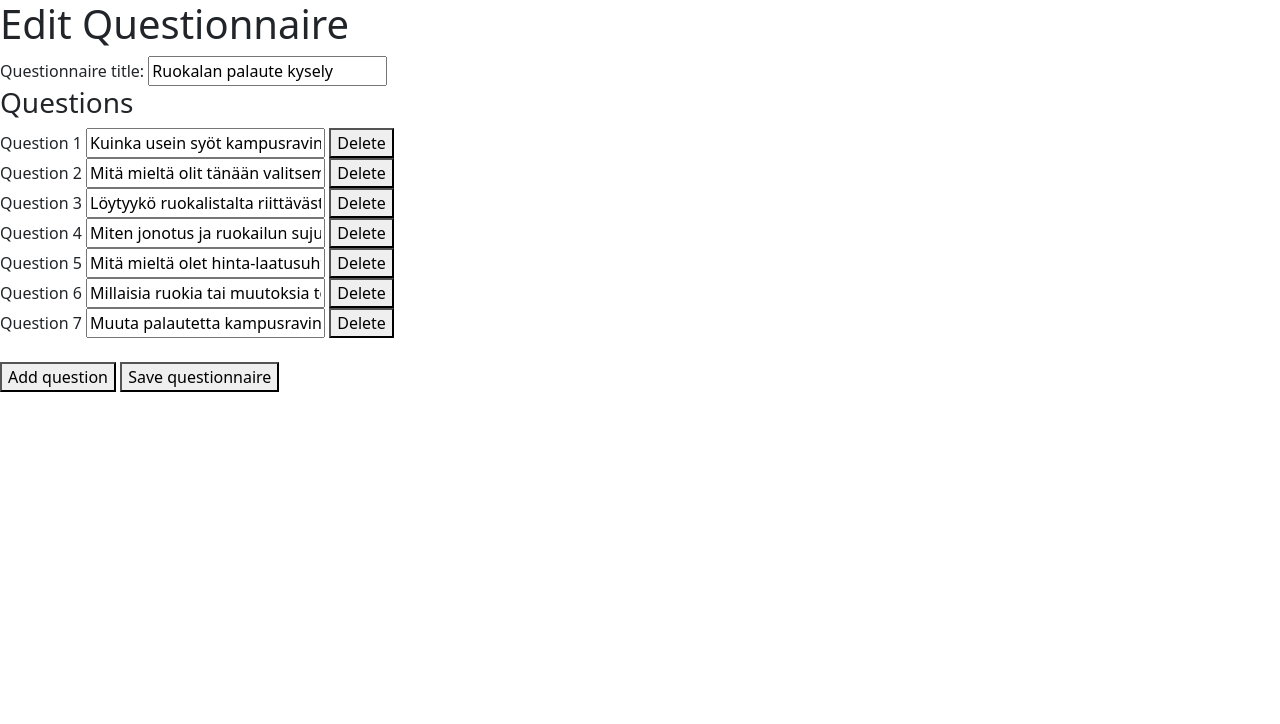
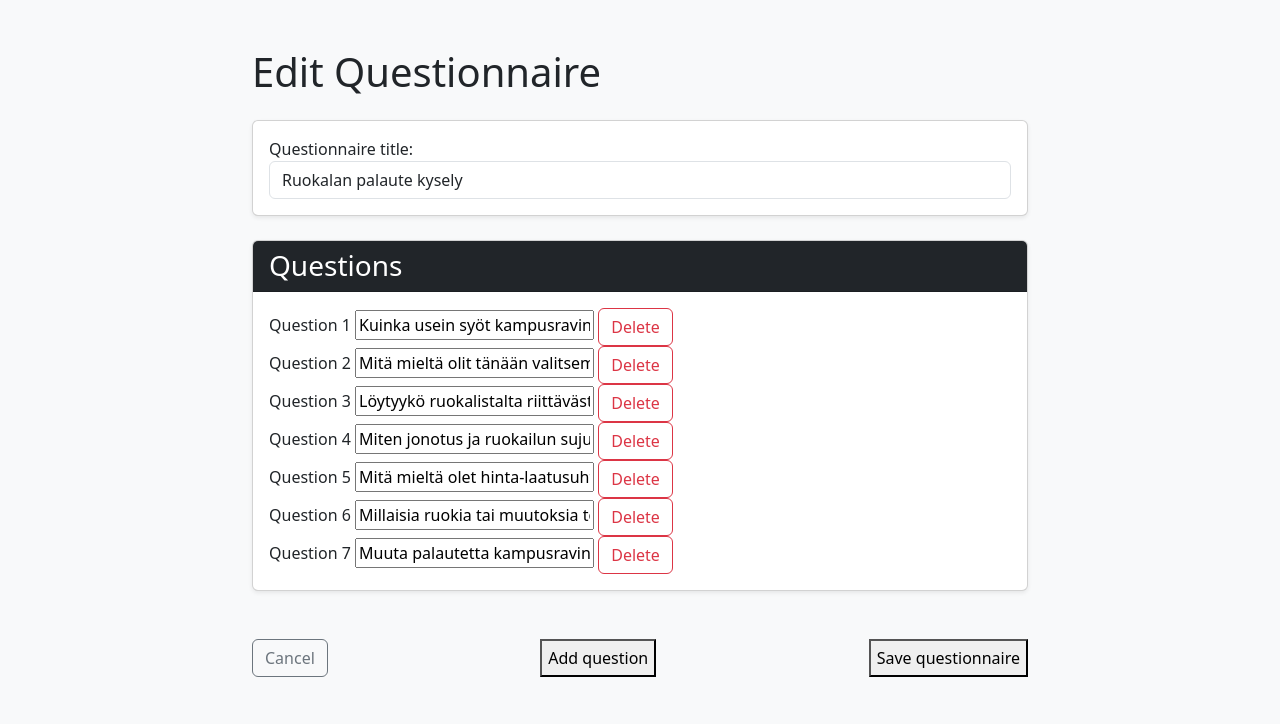
Before and after one commit to 404-Tiimi/Backend, a Spring Boot app: page /edit/1 in a window 1280 px wide. Shown: the top 724 px of the page. Run offline with Spring Boot 4, Linux system fonts and the light colour scheme; data comes from the database, SQL or seed files in the repository; some of the project's set-up classes (security, data sources, template engines, error pages and the like) are left out, and stand-ins take their place.

Commit message:
Add styles to the rest of the timeleaf html

```diff
--- a/questionnaire/src/main/resources/templates/inquiry.html
+++ b/questionnaire/src/main/resources/templates/inquiry.html
@@ -6,27 +6,41 @@
     <title>Questionnaire</title>
     <link type="text/css" rel="stylesheet" href="/css/bootstrap.min.css" th:href="@{/css/bootstrap.min.css}" />
 </head>
-<body>
+<body class="bg-light">
 
-    <h1 th:text="${inquiry != null} ? 'Edit Questionnaire' : 'Create Questionnaire'"></h1>
+    <div class="container py-5" style="max-width: 800px;">
 
+    <h1 class="mb-4"
+     th:text="${inquiry != null} ? 'Edit Questionnaire' : 'Create Questionnaire'">
+    </h1>
+
+    <div class="card shadow-sm mb-4">
+        <div class="card-body">
         <form th:action="${inquiry != null} ? @{/save} : @{/add}" method="post">
             <input th:if="${inquiry != null}" type="hidden" name="id" th:value="${inquiry.id}">
             <label for="title">Questionnaire title:</label>
-        <input id="title" name="title" type="text"
+            <input id="title" name="title" type="text" class="form-control"
                 th:value="${inquiry != null} ? ${inquiry.title} : ''" required>
+        </div>
+    </div>
 
-        <h3>Questions</h3>
+    <div class="card shadow-sm mb-4">
+        <div class="card-header bg-dark text-white">
+            <h3 class="mb-0">Questions</h3>
+        </div>
 
+    <div class="card-body">
         <div id="question-list">
         <th:block th:if="${inquiry != null}">
             <div th:each="question, stat : ${inquiry.questions}">
                 <label th:text="'Question ' + ${stat.count}"></label>
                 <input name="questions" type="text"
                        th:value="${question.quest}" placeholder="Write a question">
-                <button type="button" onclick="removeQuestion(this)">Delete</button>
+                <button type="button" class="btn btn-outline-danger" onclick="removeQuestion(this)">Delete</button>
+            </div>
     </div>
         </th:block>
+    </div>
 
         <th:block th:unless="${inquiry != null}">
             <div th:each="number : ${#numbers.sequence(1, 5)}">
@@ -38,10 +52,13 @@
         </div>
 
         <br>
-
+        <div class="d-flex justify-content-between">
+            <a th:href="@{/}" class="btn btn-outline-secondary">Cancel</a>
             <button type="button" onclick="addQuestion()">Add question</button>
             <button type="submit">Save questionnaire</button>
+        </div>
     </form>
+    </div>
 
     <script>
         let questionNumber = document.querySelectorAll('#question-list > div').length;
```
Also changed, not shown: questionnaire/src/main/resources/templates/index.html (+5 -2 lines), questionnaire/src/main/resources/templates/inquirydetails.html (+9 -1 lines). Lines whose indentation alone changed are shown as unchanged.
